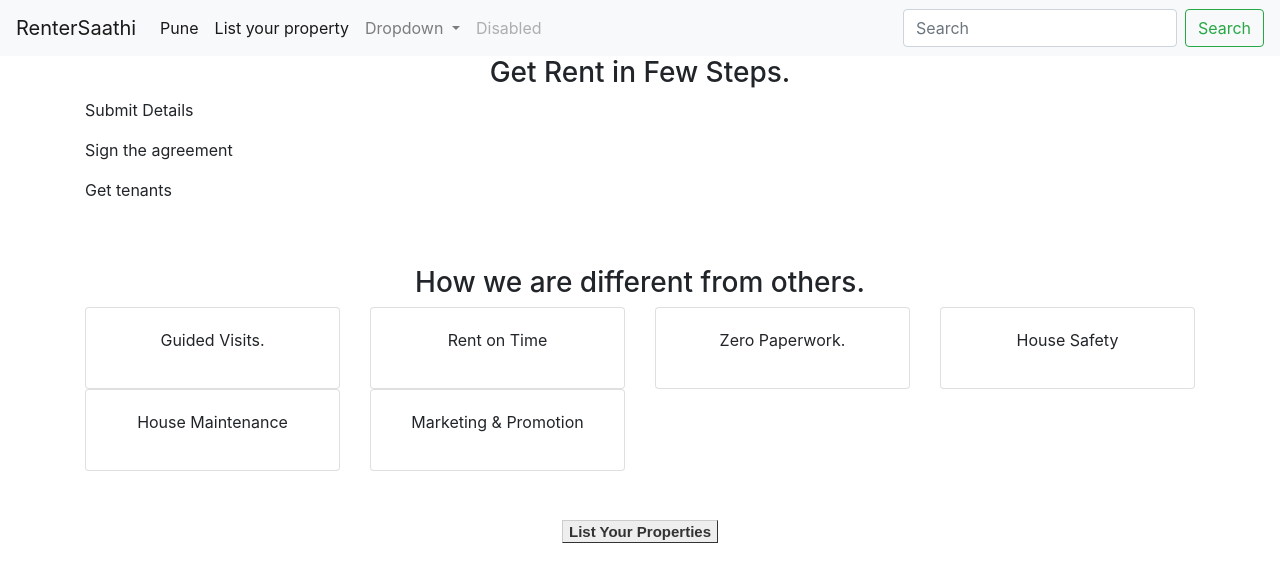
After one commit to SaurabhJ86/rentalSF, a Django app: page /owner/ in a window 1280 px wide. The commit adds this page. Shown: the top 582 px of the page. Run offline with Django 3.2, Linux system fonts and the light colour scheme; some libraries are stand-ins or nearby versions.

Commit message:
Added new model for Listing Properties by Owner

```diff
--- a/src/RenterSaathi/urls.py
+++ b/src/RenterSaathi/urls.py
@@ -16,10 +16,16 @@
 from django.contrib import admin
 from django.urls import path
 
-from homepage.views import homepage,getContact
+from homepage.views import (
+    homepage,
+    getContact,
+    listProperty,
+    owner)
 
 urlpatterns = [
 	path('', homepage, name='home'),
 	path('getContact/',getContact.as_view(),name='getContact'),
+	path('owner/',owner,name='owner'),
+    path('owner/listings/',listProperty,name='listProperty'),
     path('admin/', admin.site.urls),
 ]
--- /dev/null
+++ b/src/RenterSaathi/utils.py
@@ -0,0 +1,5 @@
+from storages.backends.s3boto3 import S3Boto3Storage
+
+
+StaticRootS3BotoStorage = lambda: S3Boto3Storage(location='static')
+MediaRootS3BotoStorage = lambda: S3Boto3Storage(location='media')
--- a/src/homepage/admin.py
+++ b/src/homepage/admin.py
@@ -1,7 +1,9 @@
 from django.contrib import admin
 
 # Register your models here.
-from .models import UserContact
+from .models import UserContact,RSImages,ListProperty
 
 
 admin.site.register(UserContact)
+admin.site.register(RSImages)
+admin.site.register(ListProperty)
--- a/src/homepage/views.py
+++ b/src/homepage/views.py
@@ -1,3 +1,4 @@
+from django.contrib import messages
 from django.http import HttpResponse
 
 from django.shortcuts import render
@@ -5,7 +6,7 @@
 
 # Create your views here.
 from .models import UserContact
-from .forms import ContactForm
+from .forms import ContactForm,ListPropertyForm
 def homepage(request):
 
 	form = ContactForm(request.POST or None)
@@ -38,3 +39,31 @@
 		print(contact)
 
 		return HttpResponse("<h3>We have received your details.One of our team members will contact you shortly.</h3>")
+
+
+
+def owner(request):
+
+	templates = "owner.html"
+
+	context = {}
+
+	return render(request,templates,context)
+
+
+def listProperty(request):
+
+	form = ListPropertyForm(request.POST or None)
+
+	if form.is_valid():
+		form.save()
+		form = ListPropertyForm()
+		messages.success(request,"Details submitted successfully")
+
+	templates = "listProperty.html"
+
+	context = {
+		"form":form
+	}
+
+	return render(request,templates,context)
--- a/src/templates/navbar.html
+++ b/src/templates/navbar.html
@@ -10,8 +10,8 @@
       <li class="nav-item active">
         <a class="nav-link" href="#">Pune <span class="sr-only">(current)</span></a>
       </li>
-      <li class="nav-item">
-        <a class="nav-link" href="#">Link</a>
+      <li class="nav-item active">
+        <a class="nav-link" href="{% url 'owner' %}">List your property</a>
       </li>
       <li class="nav-item dropdown">
         <a class="nav-link dropdown-toggle" href="#" id="navbarDropdown" role="button" data-toggle="dropdown" aria-haspopup="true" aria-expanded="false">
--- /dev/null
+++ b/src/templates/owner.html
@@ -0,0 +1,97 @@
+{% extends 'base.html' %}
+
+
+{% block content %}
+<style type="text/css">
+.button {
+  font: bold 15px Arial;
+  text-decoration: none;
+  background-color: #EEEEEE;
+  color: #333333;
+  padding: 2px 6px 2px 6px;
+  border-top: 1px solid #CCCCCC;
+  border-right: 1px solid #333333;
+  border-bottom: 1px solid #333333;
+  border-left: 1px solid #CCCCCC;
+}
+</style>
+
+<div class="container">
+	<div class="row">
+		<div class="col-sm-12">
+			<h3 align="center">Get Rent in Few Steps.</h3>
+		</div>
+		<div class="col-sm-4">
+			<p>Submit Details</p>
+			<p>Sign the agreement</p>
+			<p>Get tenants</p>
+		</div>
+	</div>
+</div>
+
+<br>
+<br>
+
+<div class="container">
+	<div class="row">
+		<div class="col-sm-12">
+			<h3 align="center">How we are different from others.</h3>
+		</div>
+		<div class="col-sm-3">
+			<div class="card card-block">
+				<div class="card-body">
+					<p align="center">Guided Visits.</p>
+				</div>
+			</div>
+		</div>
+		<div class="col-sm-3">
+			<div class="card card-block">
+				<div class="card-body">
+					<p align="center">Rent on Time</p>
+				</div>
+			</div>
+		</div>
+		<div class="col-sm-3">
+			<div class="card card-block">
+				<div class="card-body">
+					<p align="center">Zero Paperwork.</p>
+				</div>
+			</div>
+		</div>
+
+		<div class="col-sm-3">
+			<div class="card card-block">
+				<div class="card-body">
+					<p align="center">House Safety</p>
+				</div>
+			</div>
+		</div>
+		<div class="col-sm-3">
+			<div class="card card-block">
+				<div class="card-body">
+					<p align="center">House Maintenance</p>
+				</div>
+			</div>
+		</div>
+		<div class="col-sm-3">
+			<div class="card card-block">
+				<div class="card-body">
+					<p align="center">Marketing & Promotion</p>
+				</div>
+			</div>
+		</div>
+	</div>
+</div>
+
+<br>
+<br>
+
+<div class="container" align="center">
+	<div class="row">
+		<div class="col-sm-12">
+			<a class="button" href="{% url 'listProperty' %}">List Your Properties</a>
+		</div>
+	</div>
+</div>
+
+{% endblock %}
```
Also changed, not shown: requirements.txt (+10 -0 lines), src/RenterSaathi/settings.py (+18 -0 lines), src/homepage/forms.py (+27 -3 lines), src/homepage/models.py (+31 -0 lines), src/templates/home.html (+33 -8 lines), src/templates/listProperty.html (added, +31 -0 lines), src/db.sqlite3, src/homepage/migrations/0003_rsimages.py (added), src/homepage/migrations/0004_listproperty.py (added), src/homepage/migrations/0005_listproperty_email.py (added).
